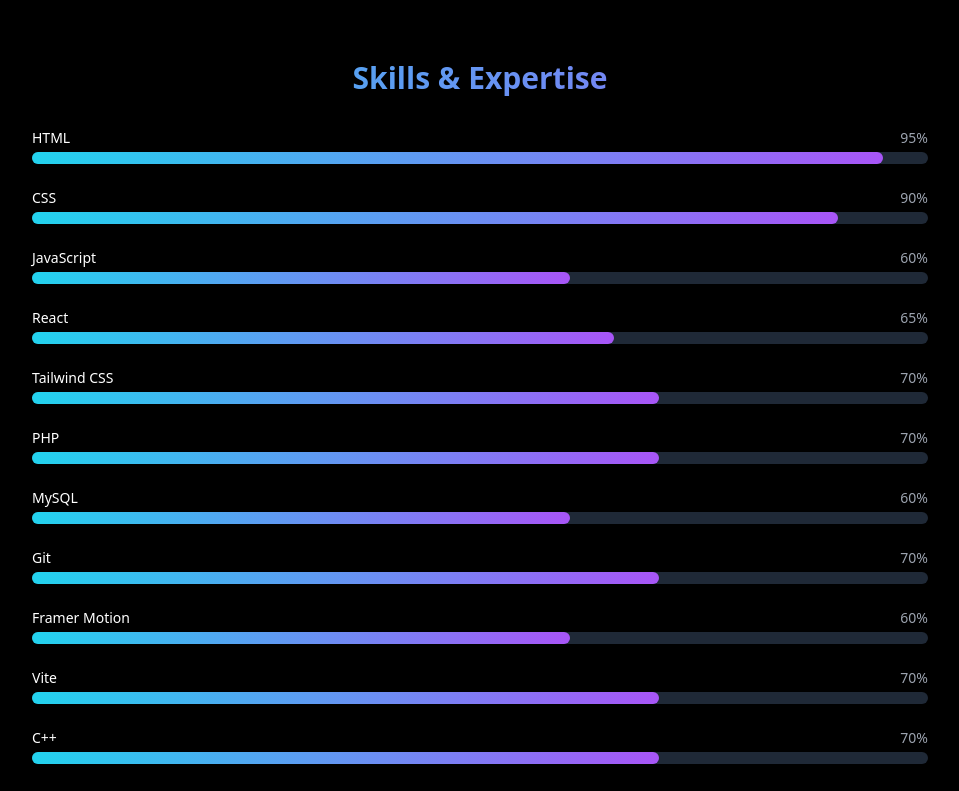
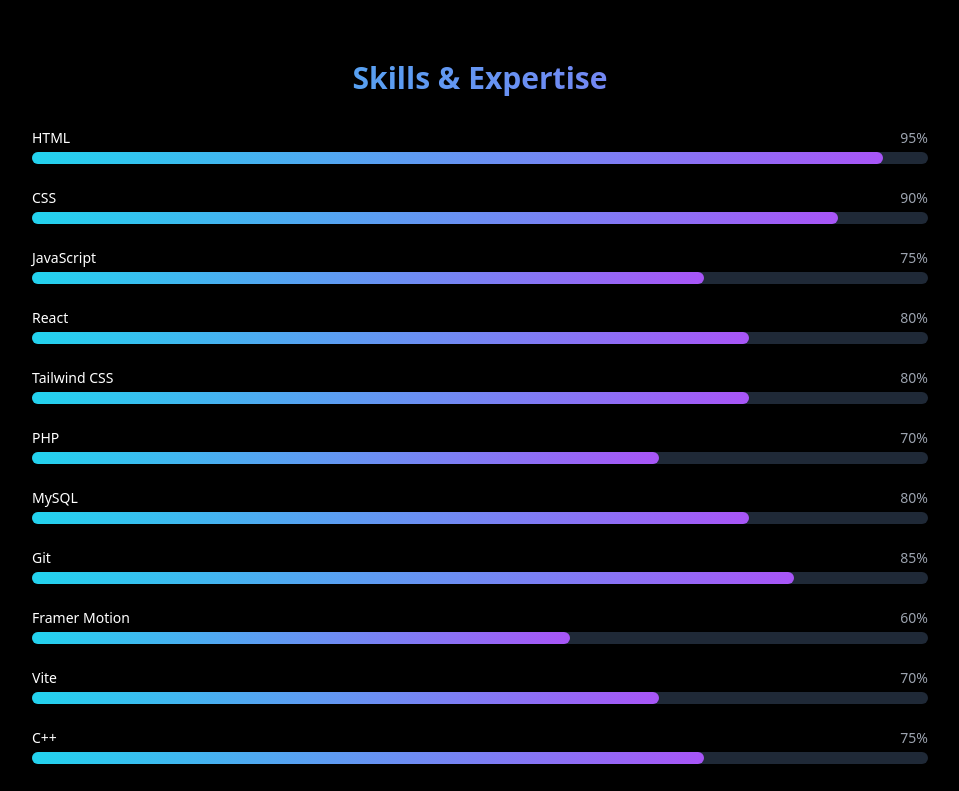
Before and after one commit to ayomide-23/my-portfolio, a React (Vite) app: page / in a window 1280 px wide. Shown: the part 620-1411 px from the top of the page, without its empty margins (160-1119 px from the left). Built offline with nearby package versions, Linux system fonts and the light colour scheme.

Commit message:
minor updates

```diff
--- a/src/App.jsx
+++ b/src/App.jsx
@@ -143,17 +143,19 @@
         {[
            { name: "HTML", level: 95 },
            { name: "CSS", level: 90 },
-           { name: "JavaScript", level: 60 },
-           { name: "React", level: 65 },
-           { name: "Tailwind CSS", level: 70 },
+           { name: "JavaScript", level: 75 },
+           { name: "React", level: 80 },
+           { name: "Tailwind CSS", level: 80 },
            { name: "PHP", level: 70 },
-           { name: "MySQL", level: 60 },
-           { name: "Git", level: 70 },
+           { name: "MySQL", level: 80 },
+           { name: "Git", level: 85 },
            { name: "Framer Motion", level: 60 },
            { name: "Vite", level: 70 },
-           { name: "C++", level: 70 },
-           {name: "Java", level: 70},
+           { name: "C++", level: 75 },
+           {name: "Java", level: 80},
            { name: "REST API", level: 60 },
+           { name: "React Native", level: 75 },
+           {name: "Node js", level: 70}
           ].map((skill, i) => (
            <motion.div
                key={i}
@@ -335,14 +337,14 @@
       >
         <FontAwesomeIcon icon={faWhatsapp} />
       </a>
-      <a
+      {/* <a
         href="https://instagram.com/only_heishim"
         target="_blank"
         rel="noopener noreferrer"
         className="hover:text-pink-400 transition duration-300"
       >
         <FontAwesomeIcon icon={faInstagram} />
-      </a>
+      </a> */}
       <a
         href="https://x.com/ayomide_aap"
         target="_blank"
```
